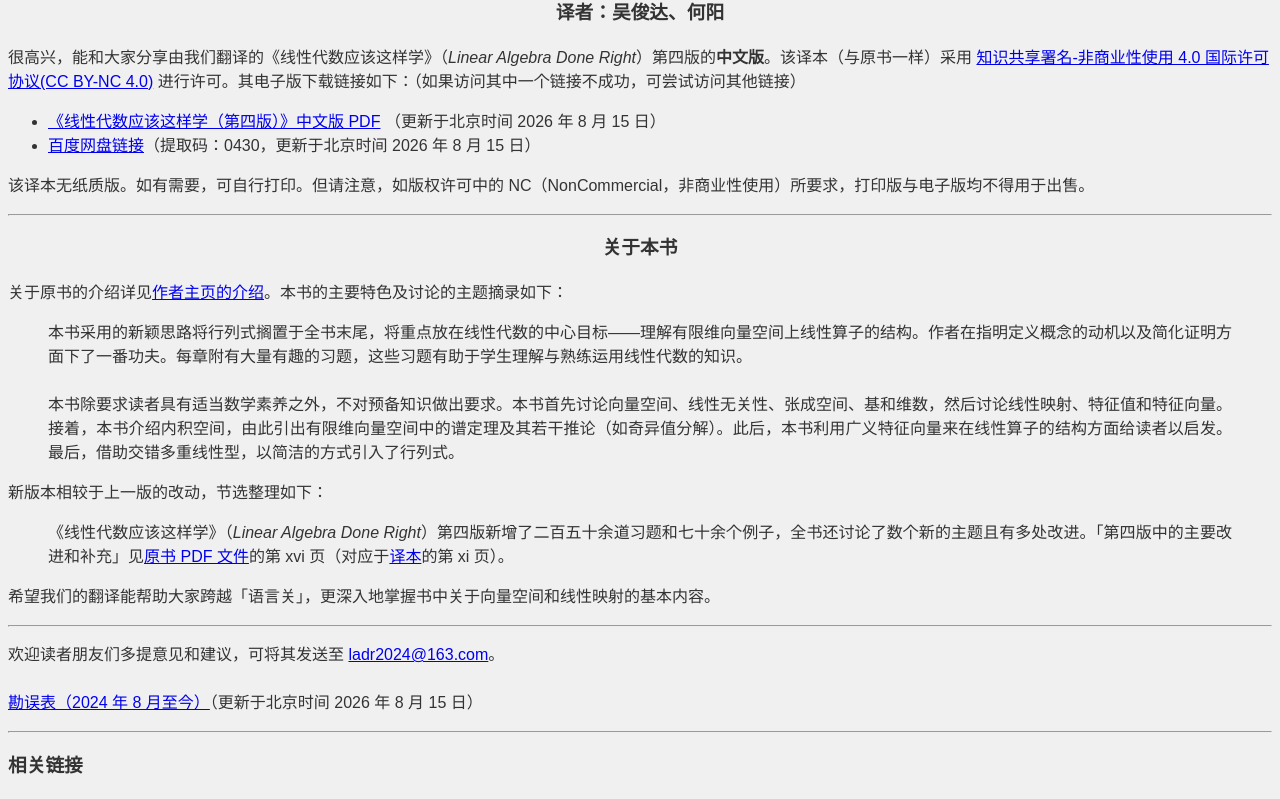
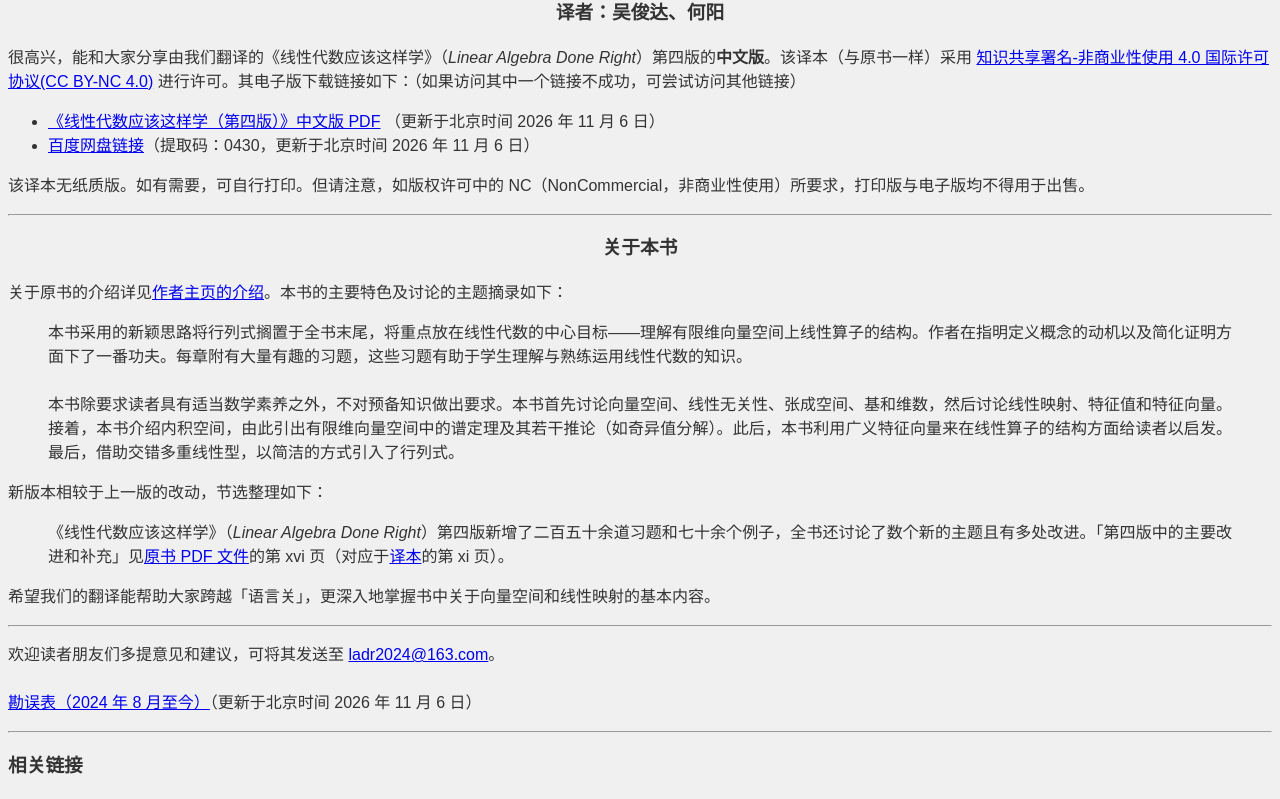
Before and after one commit to OliverWu515/OliverWu515.github.io, a Jekyll site: the page ladr4e.html, which Jekyll copies as it is, in a window 1280 px wide. Shown: the part 224-1023 px from the top of the page. Built offline with Jekyll 4.4.1, drawn with Linux system fonts in a browser that asks for light colours.

Commit message:
更新 LADR 页面与勘误表

```diff
--- a/ladr4e.html
+++ b/ladr4e.html
@@ -110,10 +110,10 @@
         </p>
         <ul>
             <li>
-                <a href="https://linear.he-yang.top/LADR4eCN.pdf" target="_blank">《线性代数应该这样学（第四版）》中文版 PDF</a> （更新于北京时间 2026 年 8 月 15 日）
+                <a href="https://linear.he-yang.top/LADR4eCN.pdf" target="_blank">《线性代数应该这样学（第四版）》中文版 PDF</a> （更新于北京时间 2026 年 11 月 6 日）
             </li>
             <li>
-                <a href="https://pan.baidu.com/s/1X18F6hP3grRSoRSi9DI03Q?pwd=0430" target="_blank">百度网盘链接</a>（提取码：0430，更新于北京时间 2026 年 8 月 15 日）
+                <a href="https://pan.baidu.com/s/1X18F6hP3grRSoRSi9DI03Q?pwd=0430" target="_blank">百度网盘链接</a>（提取码：0430，更新于北京时间 2026 年 11 月 6 日）
             </li>
         </ul>
         <p>
@@ -140,7 +140,7 @@
         <hr>
         <p>
             欢迎读者朋友们多提意见和建议，可将其发送至
-            <a href="mailto:ladr2024@163.com">ladr2024@163.com</a>。<br><br><a href="https://linear.he-yang.top/LADRcnErrata.pdf" target="_blank">勘误表（2024 年 8 月至今）</a>（更新于北京时间 2026 年 8 月 15 日）
+            <a href="mailto:ladr2024@163.com">ladr2024@163.com</a>。<br><br><a href="https://linear.he-yang.top/LADRcnErrata.pdf" target="_blank">勘误表（2024 年 8 月至今）</a>（更新于北京时间 2026 年 11 月 6 日）
         </p>
         <hr>
         <h3>
@@ -176,10 +176,10 @@
             <li>
                 <a href="https://linear.he-yang.top/LADR4eCN.pdf" target="_blank">PDF file for the <b>Chinese translation</b> of <em>Linear Algebra Done Right</em>, fourth edition</a>
                 <br>
-                (15 August 2026, CST)
+                (6 November 2026, CST)
             </li>
             <li>
-                <a href="https://pan.baidu.com/s/1X18F6hP3grRSoRSi9DI03Q?pwd=0430" target="_blank">Link to BaiduNetDisk</a> (Download Code: 0430; 15 August 2026, CST)
+                <a href="https://pan.baidu.com/s/1X18F6hP3grRSoRSi9DI03Q?pwd=0430" target="_blank">Link to BaiduNetDisk</a> (Download Code: 0430; 6 November 2026, CST)
             </li>
         </ul>
         <p>
@@ -203,7 +203,7 @@
             It's hoped that our translation will help you to overcome the "language barrier" and attain a deep understanding of vector spaces and linear maps.
         </p>
         <hr>
-        Comments or suggestions about the translation of the fourth edition of <em>Linear Algebra Done Right</em> can be sent to the translators at <a href="mailto:ladr2024@163.com">ladr2024@163.com</a>. <br><br><a href="https://linear.he-yang.top/LADRcnErrata.pdf" target="_blank">Errata since August, 2024</a> (15 August 2026, CST)
+        Comments or suggestions about the translation of the fourth edition of <em>Linear Algebra Done Right</em> can be sent to the translators at <a href="mailto:ladr2024@163.com">ladr2024@163.com</a>. <br><br><a href="https://linear.he-yang.top/LADRcnErrata.pdf" target="_blank">Errata since August, 2024</a> (6 November 2026, CST)
         <hr>
         <h3>Related Links</h3>
         <p>
```
Also changed, not shown: index.md (+1 -1 lines).
